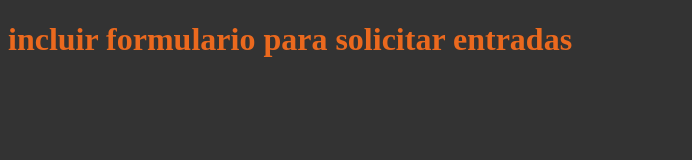
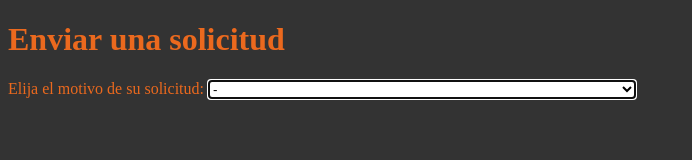
Before and after one commit to sfom1/3.10, a plain HTML site: page taquillas.html in a window 1280 px wide. Shown: the whole page, without its empty margins (0-692 px from the left). Drawn offline with Linux system fonts and the light colour scheme.

Commit message:
Update taquillas.html

```diff
--- a/taquillas.html
+++ b/taquillas.html
@@ -1,16 +1,41 @@
 <!DOCTYPE html>
 <html lang="es" class="html">
 <head>
-<meta charset="utf-8"/>
+ <meta charset="utf-8"/>
 <meta http-equiv="X-UA-Compatible" content="IE=edge"/>
 <meta name="viewport" content="width=device-width, initial-scale=1"/>
-<title>ValenciaCF | Contacto</title>
-<link rel="stylesheet" href="style.css">
+  <title>Enviar una solicitud Valencia CF</title>
+  <link rel="stylesheet" href="style.css">
+  <meta content="width=device-width, initial-scale=1.0" name="viewport" />
 </head>
- <body  style="background-color:#333333;">
-<h2></h2>
-</div>
-<h1 class="orange">incluir formulario para solicitar entradas</h1>
+<body style="background-color:#333333;">
+  <h1 class="orange">
+    Enviar una solicitud
+  </h1>
+
+  <div class="form">
+    <form id="new_request" class="request-form" data-form="" data-form-type="request" action="/hc/es/requests" accept-charset="UTF-8" method="post"><input name="utf8" type="hidden" value="&#x2713;" autocomplete="off" /><input type="hidden" name="authenticity_token" value="" />
+  <div class="orange"><label for="request_issue_type_select">Elija el motivo de su solicitud:</label>
+<select name="request[ticket_form_id]" id="request_issue_type_select" aria-label="Elija el motivo de su solicitud:" autofocus="autofocus"><option data-url="https://support.valenciacf.com/hc/es/requests/new" value="-">-</option>
+<option data-url="https://support.valenciacf.com/hc/es/requests/new?ticket_form_id=360000437831" value="360000437831">SOCIO VCF ABONADO</option>
+<option data-url="https://support.valenciacf.com/hc/es/requests/new?ticket_form_id=7625786855314" value="7625786855314">SOCIO VCF</option>
+<option data-url="https://support.valenciacf.com/hc/es/requests/new?ticket_form_id=360000505212" value="360000505212">ACCIONISTAS</option>
+<option data-url="https://support.valenciacf.com/hc/es/requests/new?ticket_form_id=360000472431" value="360000472431">ENTRADAS</option>
+<option data-url="https://support.valenciacf.com/hc/es/requests/new?ticket_form_id=360000454811" value="360000454811">TIENDA ONLINE</option>
+<option data-url="https://support.valenciacf.com/hc/es/requests/new?ticket_form_id=360000435971" value="360000435971">CONSULTAS GENERALES</option>
+<option data-url="https://support.valenciacf.com/hc/es/requests/new?ticket_form_id=360001624600" value="360001624600">INNOVATION HUB</option>
+<option data-url="https://support.valenciacf.com/hc/es/requests/new?ticket_form_id=360001130639" value="360001130639">BUSINESS CLUB </option>
+<option data-url="https://support.valenciacf.com/hc/es/requests/new?ticket_form_id=360001151160" value="360001151160">HOSPITALITY</option>
+<option data-url="https://support.valenciacf.com/hc/es/requests/new?ticket_form_id=360001130619" value="360001130619">EVENTOS</option>
+<option data-url="https://support.valenciacf.com/hc/es/requests/new?ticket_form_id=360000783539" value="360000783539">VISITA COLEGIOS</option>
+<option data-url="https://support.valenciacf.com/hc/es/requests/new?ticket_form_id=360000473311" value="360000473311">VCF KIDS</option>
+<option data-url="https://support.valenciacf.com/hc/es/requests/new?ticket_form_id=1900000294834" value="1900000294834">SOLICITA MEET &amp; GREET: PARTIDOS VISITANTE</option>
+<option data-url="https://support.valenciacf.com/hc/es/requests/new?ticket_form_id=4411484134418" value="4411484134418">AMPLIACIÓN DE CAPITAL</option>
+<option data-url="https://support.valenciacf.com/hc/es/requests/new?ticket_form_id=4415268326034" value="4415268326034">TRANSMISIÓN DE DERECHOS DE SUSCRIPCIÓN PREFERENTE</option></select></div>
+
+
+  </main>
+
 
 </body>
 </html>
```
